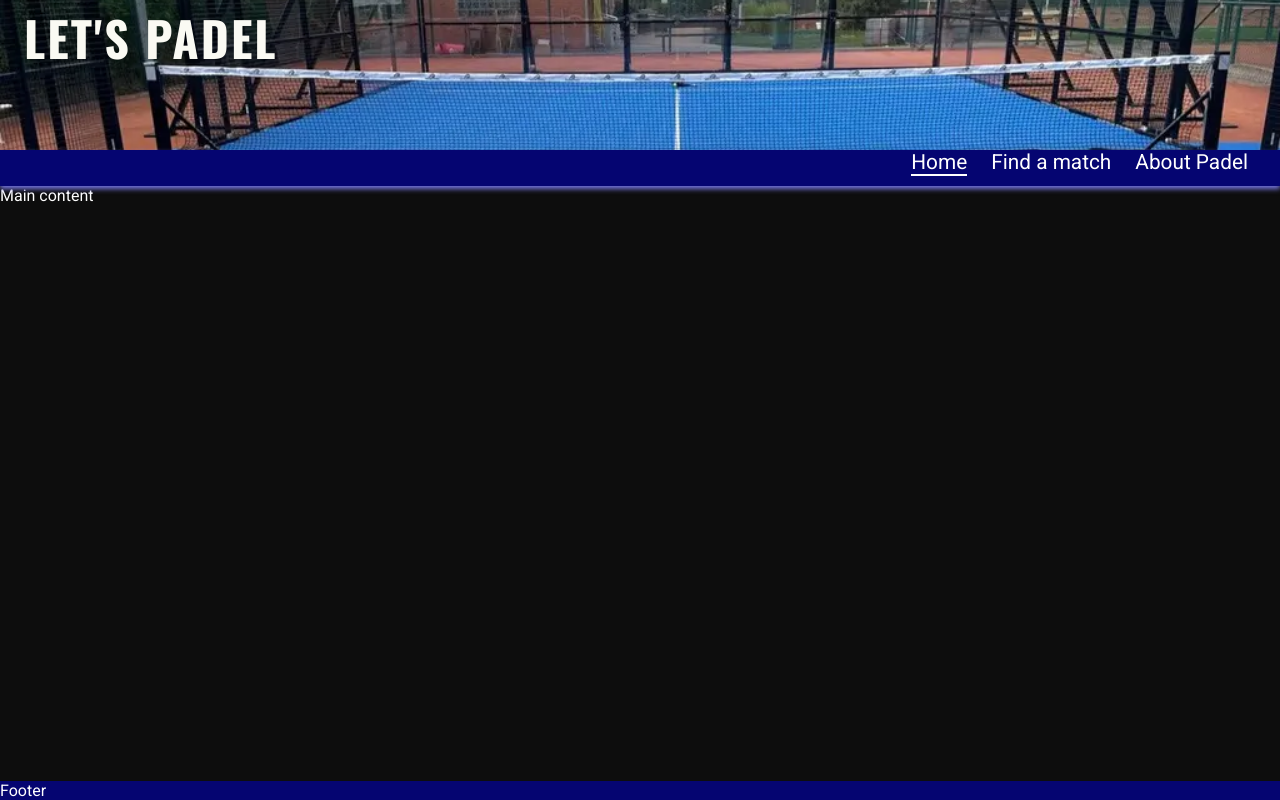
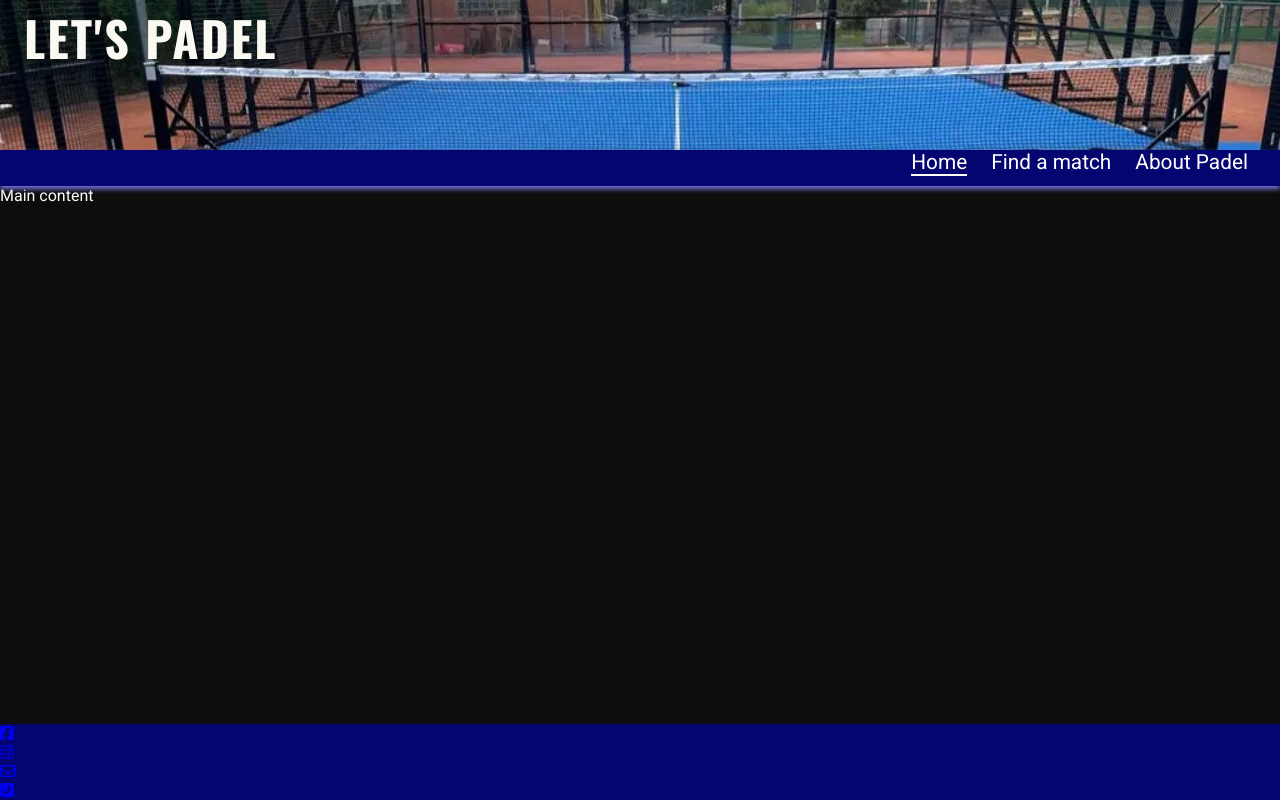
Before and after one commit to Fariba-Kamani/lets-padel, a plain HTML site: page index.html in a window 1280 px wide. Drawn offline with nearby package versions, Linux system fonts and the light colour scheme.

Commit message:
Add font awesome and links with font awesome icons to the footer, replace nav toggle label with navigation icon from font awesome

```diff
--- a/index.html
+++ b/index.html
@@ -31,7 +31,7 @@
             <h1 id="logo">Let's Padel</h1>
         </a>
         <input type="checkbox" id="nav-toggle" name="nav-toggle">
-        <label for="nav-toggle" class="nav-toggle-label">X</label>
+        <label for="nav-toggle" class="nav-toggle-label"><i class="fa-solid fa-bars"></i></label>
         <nav>
             <ul id="menu">
                 <li><a href="" class="active-page">Home</a></li>
@@ -43,7 +43,17 @@
     <!-- Main content -->
     <main>Main content</main>
     <!-- Footer -->
-    <footer>Footer</footer>
+    <footer>
+        <ul>
+            <li><a href="https://www.facebook.com/" target="_blank" rel="noopener" aria-label="Visit our facebook page (opens in a new tab)"><i class="fa-brands fa-square-facebook"></i></a></li>
+            <li><a href="https://www.instagram.com/" target="_blank" rel="noopener" aria-label="Visit our instagram page (opens in a new tab)"><i class="fa-brands fa-instagram"></i></a></li>
+            <li><a href="fariba-kamani87@gmail.com" target="_blank" rel="noopener" aria-label="Contact us by email (opens in a new tab)"><i class="fa-regular fa-envelope"></i></a></li>
+            <li><a href="+46764008196" target="_blank" rel="noopener" aria-label="Call us on (opens in a new tab)"><i class="fa-solid fa-square-phone-flip"></i></a></li>
+        </ul>
+    </footer>
+
+    <!-- Font awesome kit -->
+    <script src="https://kit.fontawesome.com/ae844b4cb8.js" crossorigin="anonymous"></script>
 
 </body>
 
```
Also changed, not shown: assets/css/style.css (+12 -5 lines).
